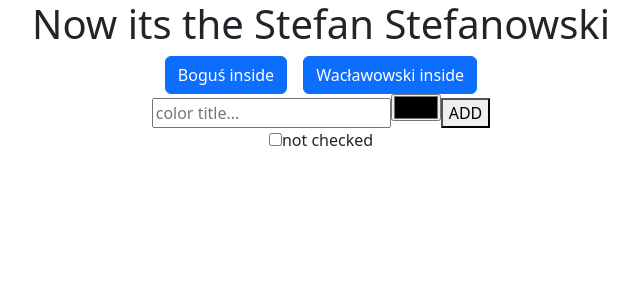
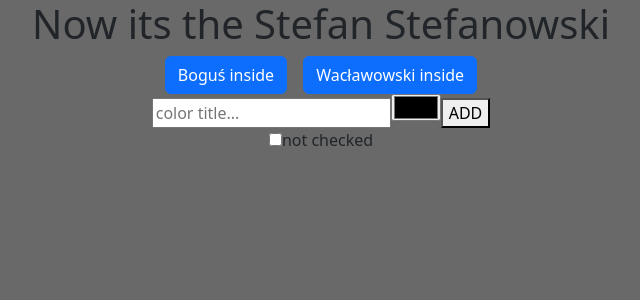
Before and after one commit to ReDesignIT-Dev/DRF_With_React, a React (Create React App) app in the folder frontend/: page / in a window 1280 px wide. Shown: the top 300 px of the page, without its empty margins (319-959 px from the left). Built offline with nearby package versions, Linux system fonts and the light colour scheme.

Commit message:
dark for back

```diff
--- a/frontend/src/index.css
+++ b/frontend/src/index.css
@@ -5,6 +5,7 @@ body {
     sans-serif;
   -webkit-font-smoothing: antialiased;
   -moz-osx-font-smoothing: grayscale;
+  background-color: dimgray !important;
 }
 
 code {
```
